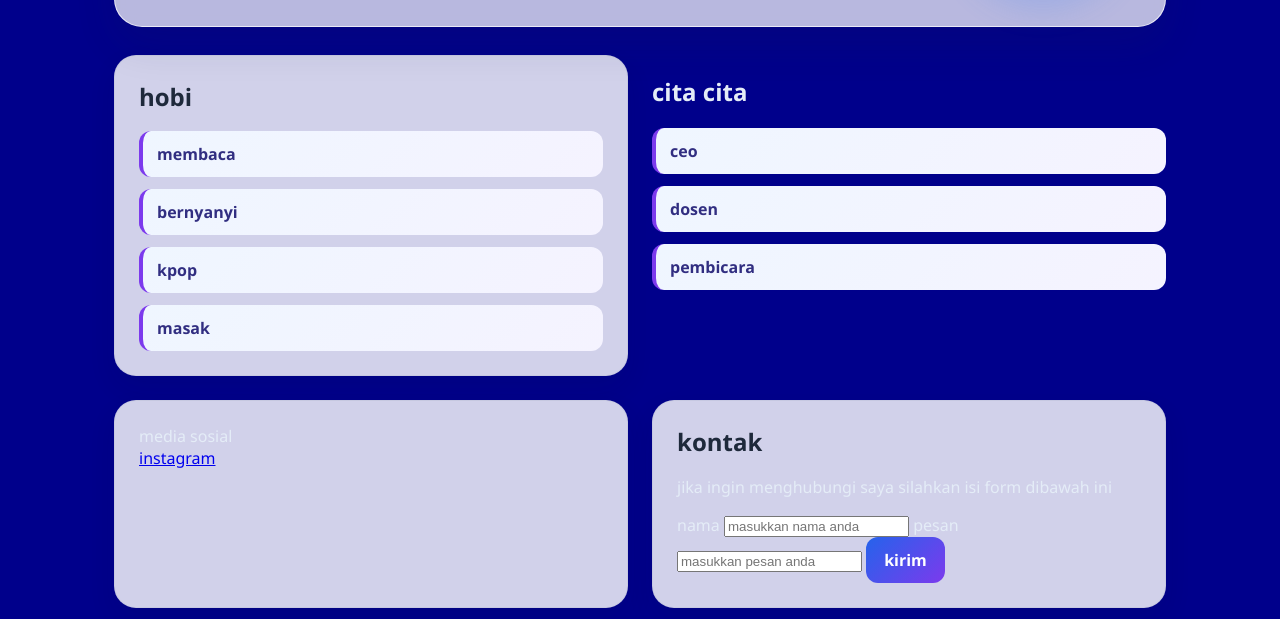
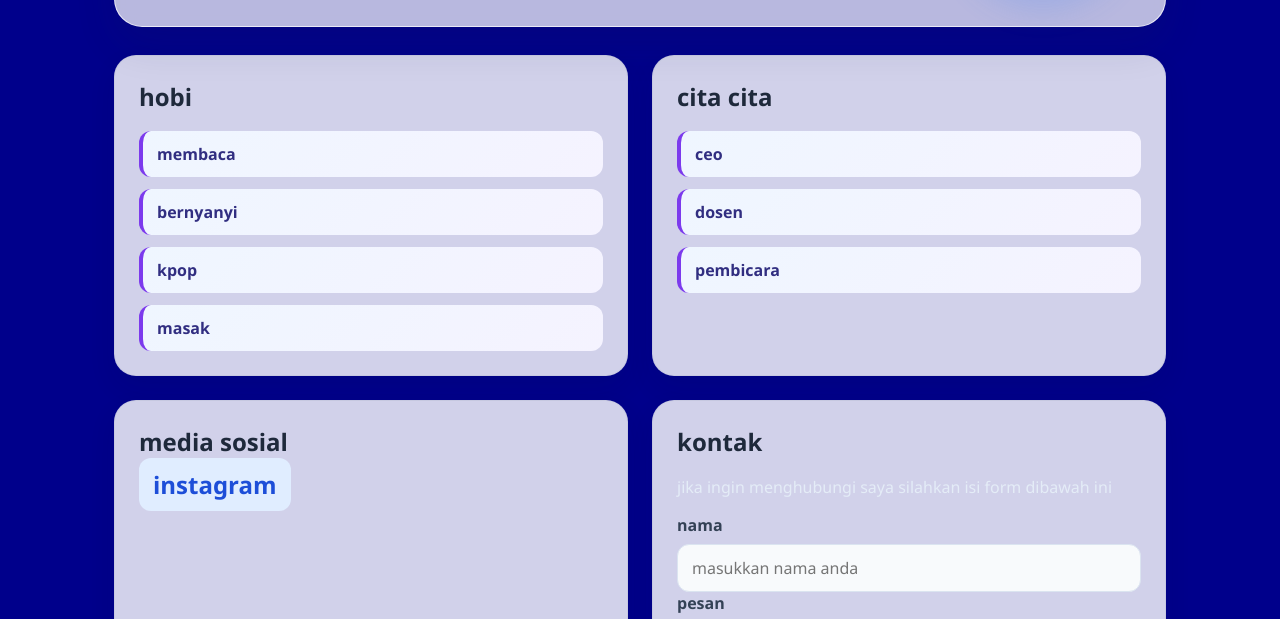
Before and after one commit to qina05/profil, a plain HTML site: page index.html in a window 1280 px wide. Shown: the part 283-902 px from the top of the page. Drawn offline with Linux system fonts and the light colour scheme.

Commit message:
Fix HTML structure and correct tag names

```diff
--- a/index.html
+++ b/index.html
@@ -30,7 +30,7 @@
                <li>masak</li>
             </ul>
          </section>
-         <section class="crad">
+         <section class="card">
             <h2>cita cita</h2>
             <ul class="hobby-list">
                <li>ceo</li>
@@ -39,23 +39,27 @@
             </ul>
          </section>
          <section class="card">
-            <h2.>media sosial</h2.>
-            <div class="social-link">
+            <h2>media sosial</h2.>
+            <div class="social-links">
                <a href="https://www.instagram.com/taqina__">instagram</a>
             </div>
          </section>
          <section class="card from-card">
             <h2>kontak</h2>
             <p>jika ingin menghubungi saya silahkan isi form dibawah ini</p>
-            <from>
+            <form>
+               <div class="field-group">
                <label>nama</label>
                <input type="text" placeholder="masukkan nama anda" />
+               </div>
+               <div class="field-group">
 
                <label>pesan</label>
                <input type="text" placeholder="masukkan pesan anda" />
+               </div>
 
                <button type="submit">kirim</button>
-            </from>
+            </form>
          </section>
          <table border>
             <!---mata pelajaran-->
```
